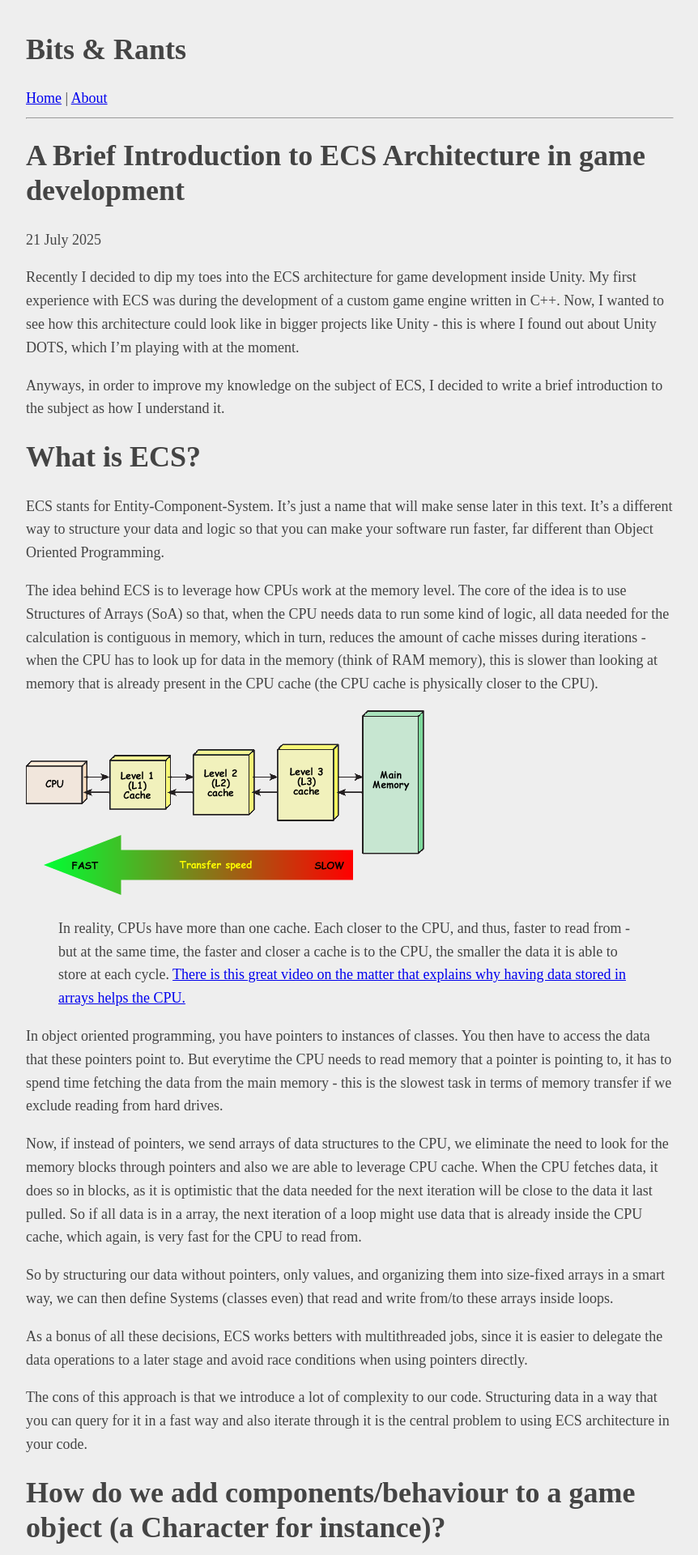
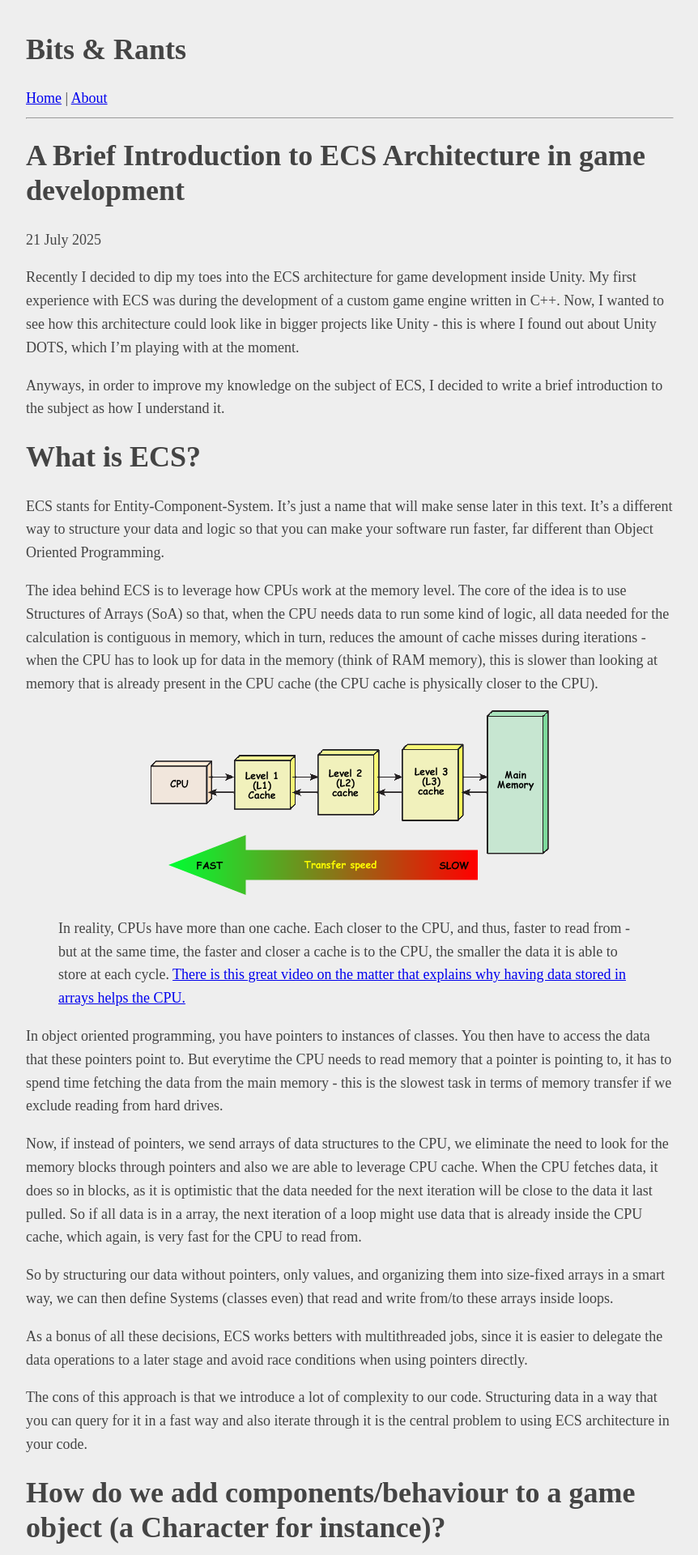
Before and after one commit to chrisvblemos/chrisvblemos.github.io, a Jekyll site: the page built from _posts/2025-07-21-brief-introduction-to-ecs-game-dev.markdown, in a window 1280 px wide. Shown: the top 1920 px of the page at 81% size, without its empty margins (208-1070 px from the left). Built offline with Jekyll 4.4.1, drawn with Linux system fonts in a browser that asks for light colours.

Commit message:
Update post

```diff
--- a/_posts/2025-07-21-brief-introduction-to-ecs-game-dev.markdown
+++ b/_posts/2025-07-21-brief-introduction-to-ecs-game-dev.markdown
@@ -15,7 +15,10 @@ ECS stants for Entity-Component-System. It's just a name that will make sense la
 
 The idea behind ECS is to leverage how CPUs work at the memory level. The core of the idea is to use Structures of Arrays (SoA) so that, when the CPU needs data to run some kind of logic, all data needed for the calculation is contiguous in memory, which in turn, reduces the amount of cache misses during iterations - when the CPU has to look up for data in the memory (think of RAM memory), this is slower than looking at memory that is already present in the CPU cache (the CPU cache is physically closer to the CPU).
 
-![](/assets/images/9fg0p.png)
+<p align="center">
+  <img src="/assets/images/9fg0p.png"/>
+</p>
+
 > In reality, CPUs have more than one cache. Each closer to the CPU, and thus, faster to read from - but at the same time, the faster and closer a cache is to the CPU, the smaller the data it is able to store at each cycle. [There is this great video on the matter that explains why having data stored in arrays helps the CPU.](https://www.youtube.com/watch?v=247cXLkYt2M)
 
 In object oriented programming, you have pointers to instances of classes. You then have to access the data that these pointers point to. But everytime the CPU needs to read memory that a pointer is pointing to, it has to spend time fetching the data from the main memory - this is the slowest task in terms of memory transfer if we exclude reading from hard drives.
```
